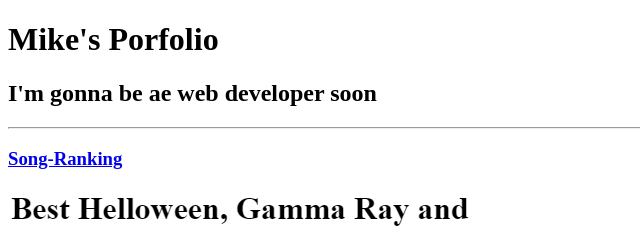
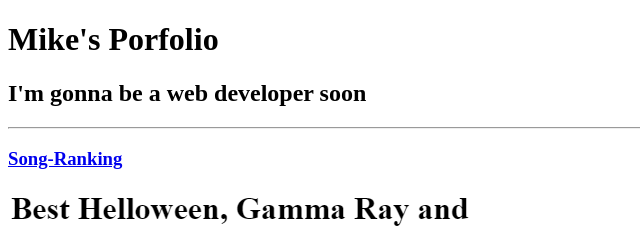
Before and after one commit to malvarenga1/htm-porfolio, a plain HTML site: page index.html in a window 1280 px wide. Shown: the top 233 px of the page, 0-640 px from the left. Drawn offline with Linux system fonts and the light colour scheme.

Commit message:
Update index.html

```diff
--- a/index.html
+++ b/index.html
@@ -8,7 +8,7 @@
 </head>
 <body>
     <h1>Mike's Porfolio</h1>
-    <h2>I'm gonna be ae web developer soon</h2>
+    <h2>I'm gonna be a web developer soon</h2>
     <hr />
     <h3><a href="./public/Song-ranking.html">Song-Ranking</a></h3>
     <img src="./assets/images/Song-ranking.png" alt="Website's Preview">
```
